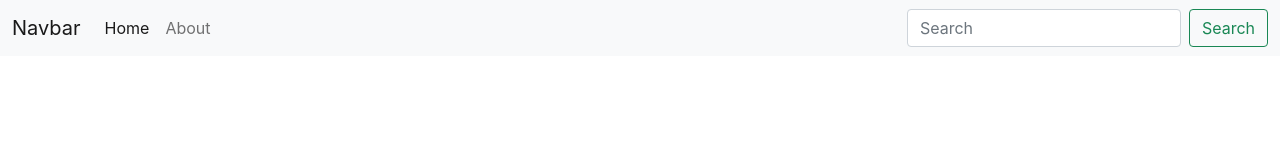
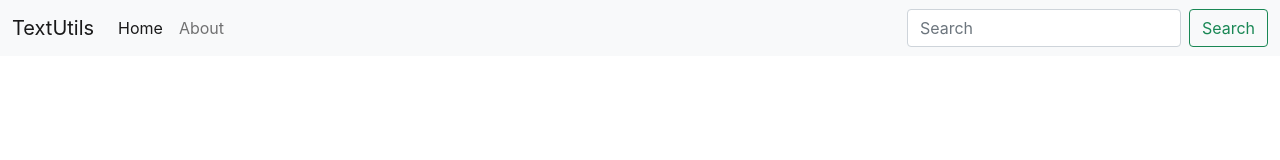
Before and after one commit to gupta-rahul-02/textutils, a React (Create React App) app: page / in a window 1280 px wide. Shown: the top 160 px of the page. Built offline with nearby package versions, Linux system fonts and the light colour scheme.

Commit message:
Props, Props types, and default props

```diff
--- a/src/App.js
+++ b/src/App.js
@@ -1,30 +1,12 @@
 import './App.css';
+import Navbar from './Components/Navbar';
+
+
 
 function App() {
   return (
     <>
-    <nav className="navbar navbar-expand-lg navbar-light bg-light">
-  <div className="container-fluid">
-    <a className="navbar-brand" href="/">Navbar</a>
-    <button className="navbar-toggler" type="button" data-bs-toggle="collapse" data-bs-target="#navbarSupportedContent" aria-controls="navbarSupportedContent" aria-expanded="false" aria-label="Toggle navigation">
-      <span className="navbar-toggler-icon"></span>
-    </button>
-    <div className="collapse navbar-collapse" id="navbarSupportedContent">
-      <ul className="navbar-nav me-auto mb-2 mb-lg-0">
-        <li className="nav-item">
-          <a className="nav-link active" aria-current="page" href="/">Home</a>
-        </li>
-        <li className="nav-item">
-          <a className="nav-link" href="/">About</a>
-        </li>
-      </ul>
-      <form className="d-flex">
-        <input className="form-control me-2" type="search" placeholder="Search" aria-label="Search"/>
-        <button className="btn btn-outline-success" type="submit">Search</button>
-      </form>
-    </div>
-  </div>
-</nav>
+    <Navbar title = "TextUtils"/>
     </>
   );
 }
--- /dev/null
+++ b/src/Components/Navbar.js
@@ -0,0 +1,41 @@
+import React from 'react'
+import PropTypes from 'prop-types'
+
+
+export default function Navbar(props) {
+    return (
+        <nav className="navbar navbar-expand-lg navbar-light bg-light">
+  <div className="container-fluid">
+    <a className="navbar-brand" href="/">{props.title}</a>
+    <button className="navbar-toggler" type="button" data-bs-toggle="collapse" data-bs-target="#navbarSupportedContent" aria-controls="navbarSupportedContent" aria-expanded="false" aria-label="Toggle navigation">
+      <span className="navbar-toggler-icon"></span>
+    </button>
+    <div className="collapse navbar-collapse" id="navbarSupportedContent">
+      <ul className="navbar-nav me-auto mb-2 mb-lg-0">
+        <li className="nav-item">
+          <a className="nav-link active" aria-current="page" href="/">Home</a>
+        </li>
+        <li className="nav-item">
+          <a className="nav-link" href="/">{props.aboutText}</a>
+        </li>
+      </ul>
+      <form className="d-flex">
+        <input className="form-control me-2" type="search" placeholder="Search" aria-label="Search"/>
+        <button className="btn btn-outline-success" type="submit">Search</button>
+      </form>
+    </div>
+  </div>
+</nav>
+    )
+}
+
+
+Navbar.propTypes = {
+    title :PropTypes.string.isRequired,
+    aboutText : PropTypes.string.isRequired
+}
+
+Navbar.defaultProps = {
+    title : 'Set title here',
+    aboutText : 'About'
+};
```
